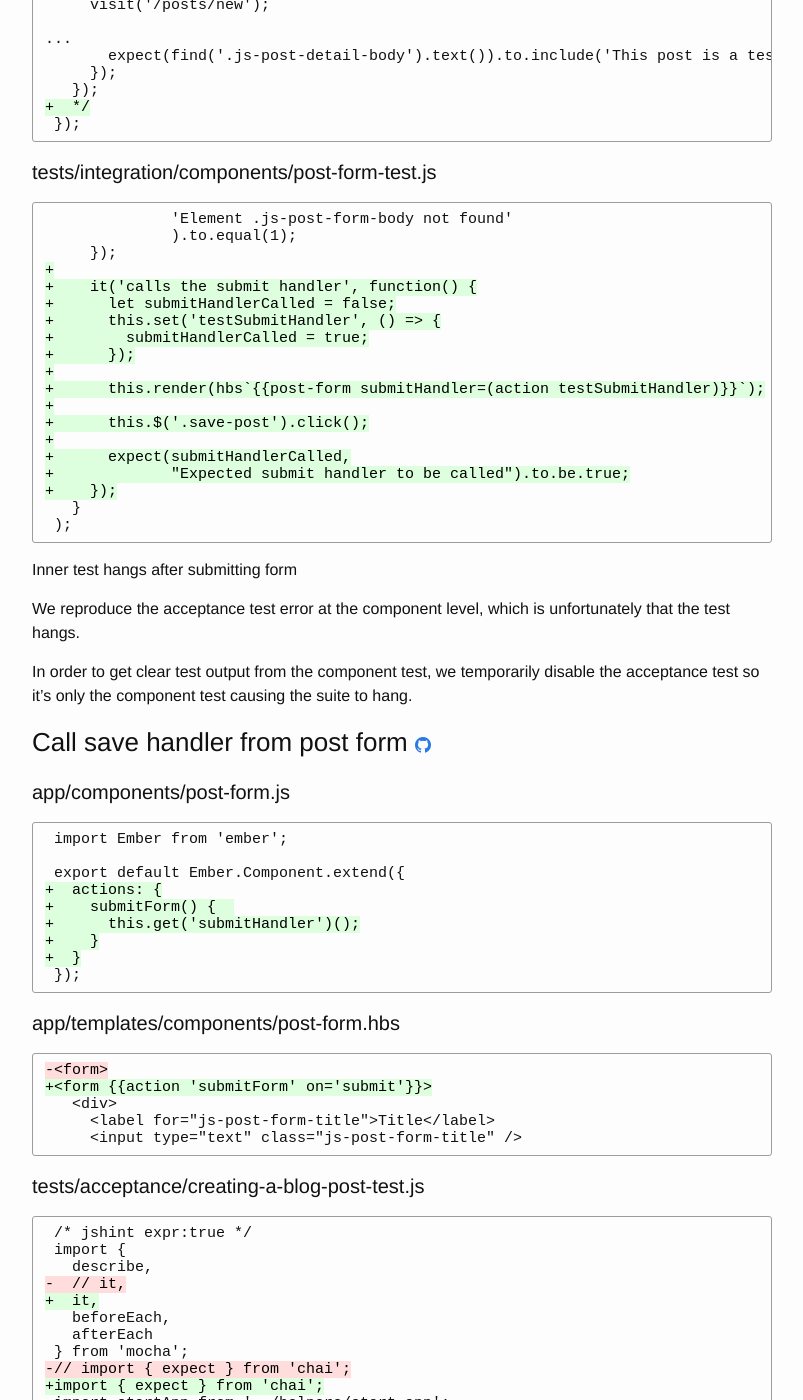
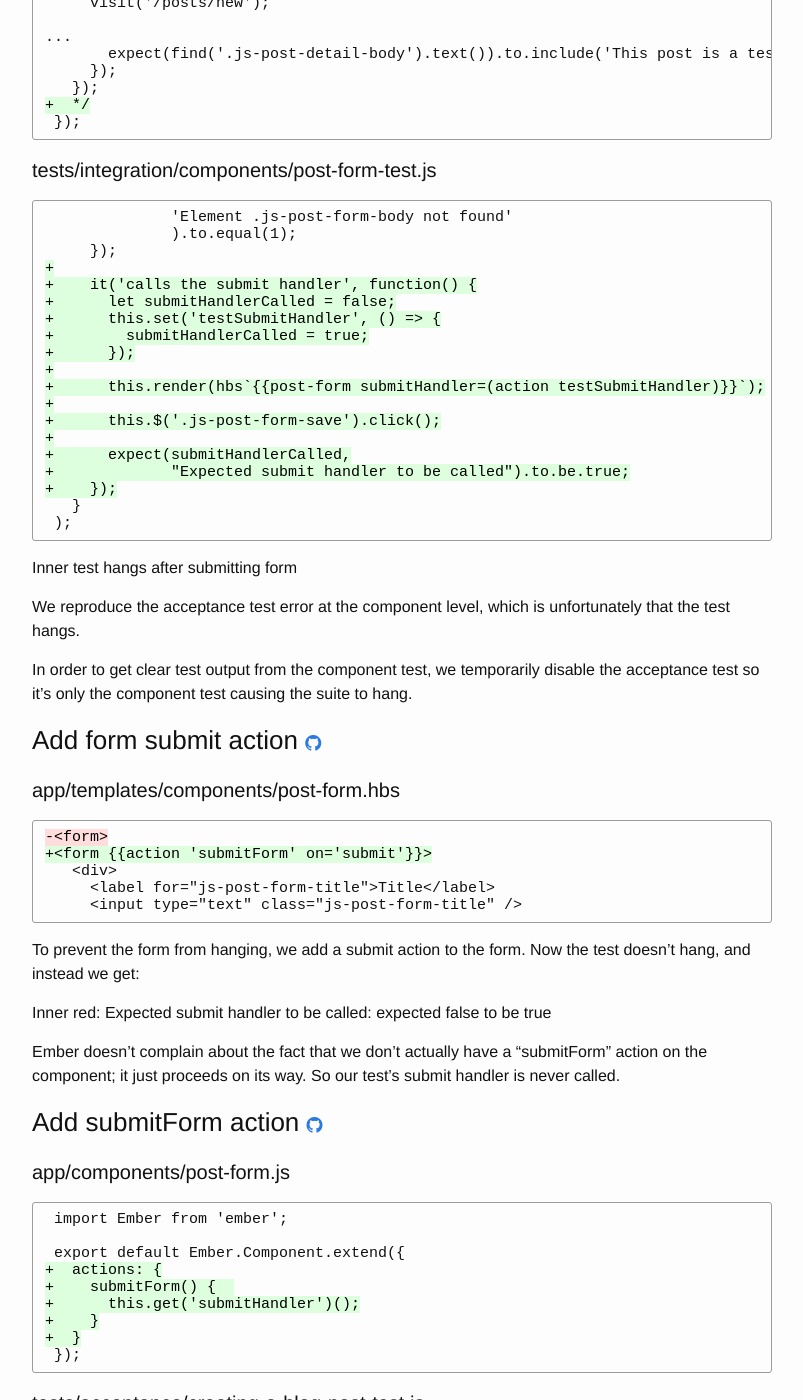
Before and after one commit to learn-tdd-in/learntdd.in, a Jekyll site: the page built from ember/index.md, in a window 1280 px wide and 1400 px high, scrolled down 5791 px. Shown: the whole window, without its empty margins (238-1041 px from the left). Built offline with Jekyll 4.4.1, drawn with Linux system fonts in a browser that asks for light colours; some of the changed text lies outside the part shown.

Commit message:
Clean up ember commits

````diff
--- a/ember/_commits.md
+++ b/ember/_commits.md
@@ -71,7 +71,7 @@
 Red: The URL '/posts/new' did not match any routes in your application
 
 
-### Add new blog post route [<span class="octicon octicon-mark-github"></span>](https://github.com/learn-tdd-in/ember/commit/c43b7569714971d54f684ee1240323f0dc6cfee4)
+### Add new blog post route [<span class="octicon octicon-mark-github"></span>](https://github.com/learn-tdd-in/ember/commit/6121cf4ba91796e8509b09f698885eaa588bd1e4)
 
 #### app/router.js
 
@@ -135,12 +135,12 @@
 
 We only change enough code to get to the next error message. Getting past the "no route" error only requires creating the route in the routes file.
 
-Red: Element .post-title-input not found.
+Red: Element .js-post-form-title not found.
 
-The next error is simple: no `.post-title-input` field is found to fill text into.
+The next error is simple: no title form field is found to fill text into.
 
 
-### Add post-form component scaffold [<span class="octicon octicon-mark-github"></span>](https://github.com/learn-tdd-in/ember/commit/6a4f6b460b8fab94c9f1bc00e9439be358d52c3f)
+### Add post-form component scaffold [<span class="octicon octicon-mark-github"></span>](https://github.com/learn-tdd-in/ember/commit/684d9ac0f060718ec5e254916ddfadf437dc61fd)
 
 #### app/components/post-form.js
 
@@ -209,7 +209,7 @@
 Rather than just getting the test to pass by putting a form input on the route's template, we "write the code we wish we had." In this case, we wish we had a `post-form` component to use that would provide the form inputs for us. We generate it and go ahead and render it in our route template.
 
 
-### Specify form component should render the form [<span class="octicon octicon-mark-github"></span>](https://github.com/learn-tdd-in/ember/commit/b036c66c302b03b2a5972f09fa9d418addab0f56)
+### Specify form component should render the form [<span class="octicon octicon-mark-github"></span>](https://github.com/learn-tdd-in/ember/commit/c47a8102f1dfd54639c707973579f62cb9562c46)
 
 #### tests/integration/components/post-form-test.js
 
@@ -249,12 +249,12 @@
 
 We also go ahead and specify the body field as well, even though that's not strictly necessary to reproduce the current acceptance error. We're pretty sure it'll error out on that field missing too, so this is a case where it's safe to go ahead and specify it at the unit level.
 
-Inner red: Element .post-title-input not found: expected 0 to equal 1
+Inner red: Element .js-post-form-title not found: expected 0 to equal 1
 
 The default error message isn't the same because the Ember component tests use a different framework than acceptance tests, so we write a custom error message to match more closely.
 
 
-### Add form component markup [<span class="octicon octicon-mark-github"></span>](https://github.com/learn-tdd-in/ember/commit/7227f66a75969308465cd9f96ec8912455994a21)
+### Add form component markup [<span class="octicon octicon-mark-github"></span>](https://github.com/learn-tdd-in/ember/commit/a6eb4d90edf67a723622e9e7c2d46022ccb75ce6)
 
 #### app/templates/components/post-form.hbs
 
@@ -279,7 +279,7 @@
 Now that we're rendering markup for the component, its unit test is able to find the title field and fill it in. The acceptance test also gets past the point of filling in the title, and now it hangs after clicking the save button. I'm not sure why, but I think it has to do with the fact that, since that form isn't wired up to any Ember behavior, the form is actually submitted in the browser, which closes down the Ember app. In any case, we need to get Ember handling the form submission.
 
 
-### Specify the component should call the save action [<span class="octicon octicon-mark-github"></span>](https://github.com/learn-tdd-in/ember/commit/389a9ea74d875196ab8500218de3ef59407565d1)
+### Specify the component should call the save action [<span class="octicon octicon-mark-github"></span>](https://github.com/learn-tdd-in/ember/commit/a25459d29fb64677d6b61a3a6fed1e8801134ca8)
 
 #### tests/acceptance/creating-a-blog-post-test.js
 
@@ -329,7 +329,7 @@
 +
 +      this.render(hbs`{{post-form submitHandler=(action testSubmitHandler)}}`);
 +
-+      this.$('.save-post').click();
++      this.$('.js-post-form-save').click();
 +
 +      expect(submitHandlerCalled,
 +             "Expected submit handler to be called").to.be.true;
@@ -345,7 +345,26 @@
 In order to get clear test output from the component test, we temporarily disable the acceptance test so it's only the component test causing the suite to hang.
 
 
-### Call save handler from post form [<span class="octicon octicon-mark-github"></span>](https://github.com/learn-tdd-in/ember/commit/eafe0ec654752d903393b9cba2d4c2b129f52344)
+### Add form submit action [<span class="octicon octicon-mark-github"></span>](https://github.com/learn-tdd-in/ember/commit/714b3ede96e6018ffcd1842c4a0a30dbd3fe57ee)
+
+#### app/templates/components/post-form.hbs
+
+```diff
+{% raw %}-<form>
++<form {{action 'submitForm' on='submit'}}>
+   <div>
+     <label for="js-post-form-title">Title</label>
+     <input type="text" class="js-post-form-title" />{% endraw %}
+```
+
+To prevent the form from hanging, we add a submit action to the form. Now the test doesn't hang, and instead we get:
+
+Inner red: Expected submit handler to be called: expected false to be true
+
+Ember doesn't complain about the fact that we don't actually have a "submitForm" action on the component; it just proceeds on its way. So our test's submit handler is never called.
+
+
+### Add submitForm action [<span class="octicon octicon-mark-github"></span>](https://github.com/learn-tdd-in/ember/commit/7e495c0f92f29680cacff3c6cda75d723358d254)
 
 #### app/components/post-form.js
 
@@ -359,17 +378,6 @@
 +    }
 +  }
  });{% endraw %}
-```
-
-
-#### app/templates/components/post-form.hbs
-
-```diff
-{% raw %}-<form>
-+<form {{action 'submitForm' on='submit'}}>
-   <div>
-     <label for="js-post-form-title">Title</label>
-     <input type="text" class="js-post-form-title" />{% endraw %}
 ```
 
 
@@ -405,16 +413,14 @@
  });{% endraw %}
 ```
 
-We make the component test pass by setting the form to run the `save` action upon submit, and the `save` action of the component to run the passed-in `save` action closure.
+To get the submitHandler called, we add a submitForm action on the component, so that it will be called when the form is submitted. Then we retrieve the "submitHandler" property of the component, and call it as a function.
 
-We also re-enable the acceptance test, and confirm that it's no longer hanging:
+Inner green; outer red: TypeError: undefined is not a constructor (evaluating 'this.get('submitHandler')()')
 
-Outer red: undefined is not a constructor (evaluating 'this.get('save')()')
-
-Now it errors out because we aren't passing a save action closure into the component.
+Now our component test is able to verify that the submit handler is called. We go ahead and re-enable our acceptance test, and now it's no longer hanging either--but it errors out because submitting the form expects a submitHandler to be passed in, and there isn't one.
 
 
-### Add new post controller for save action [<span class="octicon octicon-mark-github"></span>](https://github.com/learn-tdd-in/ember/commit/96302ec2def7b39d78b87ead5816ccf0a88f7c48)
+### Add new post controller for save action [<span class="octicon octicon-mark-github"></span>](https://github.com/learn-tdd-in/ember/commit/ced8133d448412dfabeef63cf943acee03af5b26)
 
 #### app/controllers/posts/new.js
 
@@ -477,7 +483,7 @@
 Now the acceptance test successfully attempts to transition to the `posts.show` route, but it doesn't yet exist.
 
 
-### Add posts.show route [<span class="octicon octicon-mark-github"></span>](https://github.com/learn-tdd-in/ember/commit/0bfff1db796162ae8d6519abff5598be314b0aeb)
+### Add posts.show route [<span class="octicon octicon-mark-github"></span>](https://github.com/learn-tdd-in/ember/commit/5e3bfd172a38ad2cd5d995bde81edf6eb05dd64c)
 
 #### app/router.js
 
@@ -542,7 +548,7 @@
 Now the acceptance test is able to display the `posts.show` route, but it can't find the post's title on the page, because we aren't rendering anything to the screen yet.
 
 
-### Add detail component scaffold [<span class="octicon octicon-mark-github"></span>](https://github.com/learn-tdd-in/ember/commit/dc3bfde0862ca45a3e51e6e3d3e3038dd275efd4)
+### Add detail component scaffold [<span class="octicon octicon-mark-github"></span>](https://github.com/learn-tdd-in/ember/commit/54bab2bfa450c6f0d8dd23e922129a4a2b495794)
 
 #### app/components/post-detail.js
 
@@ -611,7 +617,7 @@
 Again, instead of making the acceptance test pass as quickly as possible, we "write the code we wish we had": a post display component.
 
 
-### Specify detail component should display model fields [<span class="octicon octicon-mark-github"></span>](https://github.com/learn-tdd-in/ember/commit/ba3dffc5e480840b650c09f48d4c98c0b17362ea)
+### Specify detail component should display model fields [<span class="octicon octicon-mark-github"></span>](https://github.com/learn-tdd-in/ember/commit/2a08f9e70704af1cdd53b700751d7663a528aeb4)
 
 #### tests/integration/components/post-detail-test.js
 
@@ -646,7 +652,7 @@
 Inner red: expected '' to equal 'Test Title'
 
 
-### Add post detail display markup [<span class="octicon octicon-mark-github"></span>](https://github.com/learn-tdd-in/ember/commit/c7bfe63c18bb1ba9adbc56992fa3bee573c75da8)
+### Add post detail display markup [<span class="octicon octicon-mark-github"></span>](https://github.com/learn-tdd-in/ember/commit/7f036fd2218001bbf1347a71023dbffc22b55e7c)
 
 #### app/templates/components/post-detail.hbs
 
@@ -666,7 +672,7 @@
 The acceptance test still has the same error, because we aren't passing the model into the component.
 
 
-### Hook routes into post model [<span class="octicon octicon-mark-github"></span>](https://github.com/learn-tdd-in/ember/commit/4fee2650763f4d077fe674ff50ab0171c6a99dc7)
+### Hook routes into post model [<span class="octicon octicon-mark-github"></span>](https://github.com/learn-tdd-in/ember/commit/30dc61f27995c04bc5585b279a121459d78a9e6f)
 
 #### app/controllers/posts/new.js
 
@@ -720,7 +726,7 @@
 With this logic added, the acceptance test errors out quickly: there _is_ no `post` model.
 
 
-### Add post model [<span class="octicon octicon-mark-github"></span>](https://github.com/learn-tdd-in/ember/commit/4fd254eb46c440e6487188381d736f1a54dcd3a2)
+### Add post model [<span class="octicon octicon-mark-github"></span>](https://github.com/learn-tdd-in/ember/commit/c72828ff16ef5c913d28c763ff08ecc5fc8819be)
 
 #### app/models/post.js
 
@@ -765,7 +771,7 @@
 Next we get an error from Mirage, our fake server. It needs a corresponding post creation endpoint created.
 
 
-### Add mirage create post route [<span class="octicon octicon-mark-github"></span>](https://github.com/learn-tdd-in/ember/commit/bb05a4ac4e4b3d36ae477f1f8948fbf250a2cc02)
+### Add mirage create post route [<span class="octicon octicon-mark-github"></span>](https://github.com/learn-tdd-in/ember/commit/e2bb7e4ea133bed54a9e930ffce125d2202b597d)
 
 #### mirage/config.js
 
@@ -780,7 +786,7 @@
 Now that Mirage has an endpoint, it returns another error: a Mirage model for `post` needs to be added too.
 
 
-### Add mirage model [<span class="octicon octicon-mark-github"></span>](https://github.com/learn-tdd-in/ember/commit/a39a0824400910063704bb1d74c4669070815a40)
+### Add mirage model [<span class="octicon octicon-mark-github"></span>](https://github.com/learn-tdd-in/ember/commit/a8775df1abf8f6070a618ae45fb4edda6c1c3d5f)
 
 #### mirage/models/post.js
 
@@ -798,7 +804,7 @@
 The next error is pretty obscure. What's happening is that no attributes are being sent in the create request, and Mirage is erroring out right away. We do want the `title` attribute to be sent, so this is a valid error situation.
 
 
-### Specify form should send the form data [<span class="octicon octicon-mark-github"></span>](https://github.com/learn-tdd-in/ember/commit/af968424056ba3768bce49335c2609e0d9543ac0)
+### Specify form should send the form data [<span class="octicon octicon-mark-github"></span>](https://github.com/learn-tdd-in/ember/commit/a5e305f4fe1268bde0fd59344e3eef91c1967fe8)
 
 #### tests/integration/components/post-form-test.js
 
@@ -818,13 +824,11 @@
 
        this.render(hbs`{{post-form submitHandler=(action testSubmitHandler)}}`);
 
--      this.$('.save-post').click();
 +      this.$('.js-post-form-title').val('New Title').blur();
 +      this.$('.js-post-form-body').val('New Body').blur();
-+      this.$('.js-post-form-save').click();
+       this.$('.js-post-form-save').click();
 
-       expect(submitHandlerCalled,
-              "Expected submit handler to be called").to.be.true;{% endraw %}
+       expect(submitHandlerCalled,{% endraw %}
 ```
 
 We add a component test case specifying that the post form should send the data from the form fields into the submit handler.
@@ -834,7 +838,7 @@
 This means that no postData object is being sent into the submit handler at all.
 
 
-### Send post form data to save action [<span class="octicon octicon-mark-github"></span>](https://github.com/learn-tdd-in/ember/commit/a8a535c982727876d776b3294e90eeecce98343d)
+### Send post form data to save action [<span class="octicon octicon-mark-github"></span>](https://github.com/learn-tdd-in/ember/commit/cba7cec04bda940b27c914856d8677bfbb204b25)
 
 #### app/components/post-form.js
 
@@ -881,7 +885,7 @@
 Now the acceptance test still gives the same error, and in this case the tests aren't that helpful to guide us to why. What's going on is that the Ember Data `post` model doesn't have any fields defined on it, so it isn't saved and retrieved by the show page.
 
 
-### Add fields to post model [<span class="octicon octicon-mark-github"></span>](https://github.com/learn-tdd-in/ember/commit/d7722633220aae6d8619dc1fd2d4926e052dca23)
+### Add fields to post model [<span class="octicon octicon-mark-github"></span>](https://github.com/learn-tdd-in/ember/commit/c5564deb41fe3e3cf1b675de5542085b61e6bf95)
 
 #### app/models/post.js
 
@@ -902,7 +906,7 @@
 The next error is in Mirage again: we now get to the post show page, but Mirage isn't configured to retrieve a post by ID.
 
 
-### Add mirage get post route [<span class="octicon octicon-mark-github"></span>](https://github.com/learn-tdd-in/ember/commit/329a0f60a0cbeae9a13e1982add61ff6be946b34)
+### Add mirage get post route [<span class="octicon octicon-mark-github"></span>](https://github.com/learn-tdd-in/ember/commit/68e8d05be5186696c6a83c0d9e1e31d9ae5bea0d)
 
 #### mirage/config.js
 
````
